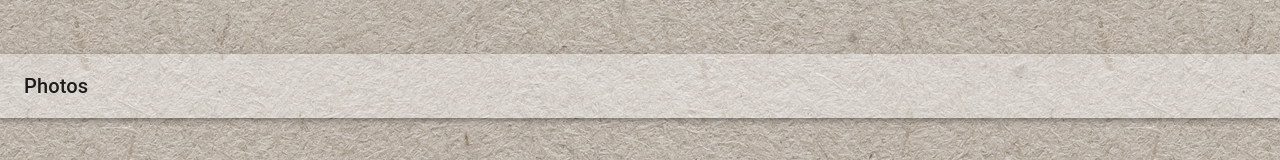
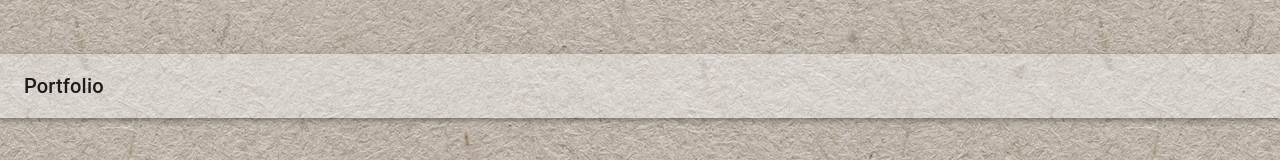
Before and after one commit to SuttonAshby/reactPortfolio, a React (Create React App) app: page / in a window 1280 px wide. Shown: the part 746-906 px from the top of the page. Built offline with nearby package versions, Linux system fonts and the light colour scheme.

Commit message:
update todos

```diff
--- a/src/components/Navbar.js
+++ b/src/components/Navbar.js
@@ -20,12 +20,14 @@ const styles = {
 function Navbar(props) {
   const { classes } = props;
 
+  let current = "Portfolio";
+
   return (
     <div className={classes.root}>
       <AppBar position="static" style={styles.navbar}>
         <Toolbar>
           <Typography variant="h6" >
-            Photos
+            {current}
           </Typography>
         </Toolbar>
       </AppBar>
```
Also changed, not shown: 1 other file (tests, documents, lock files or other folders).
